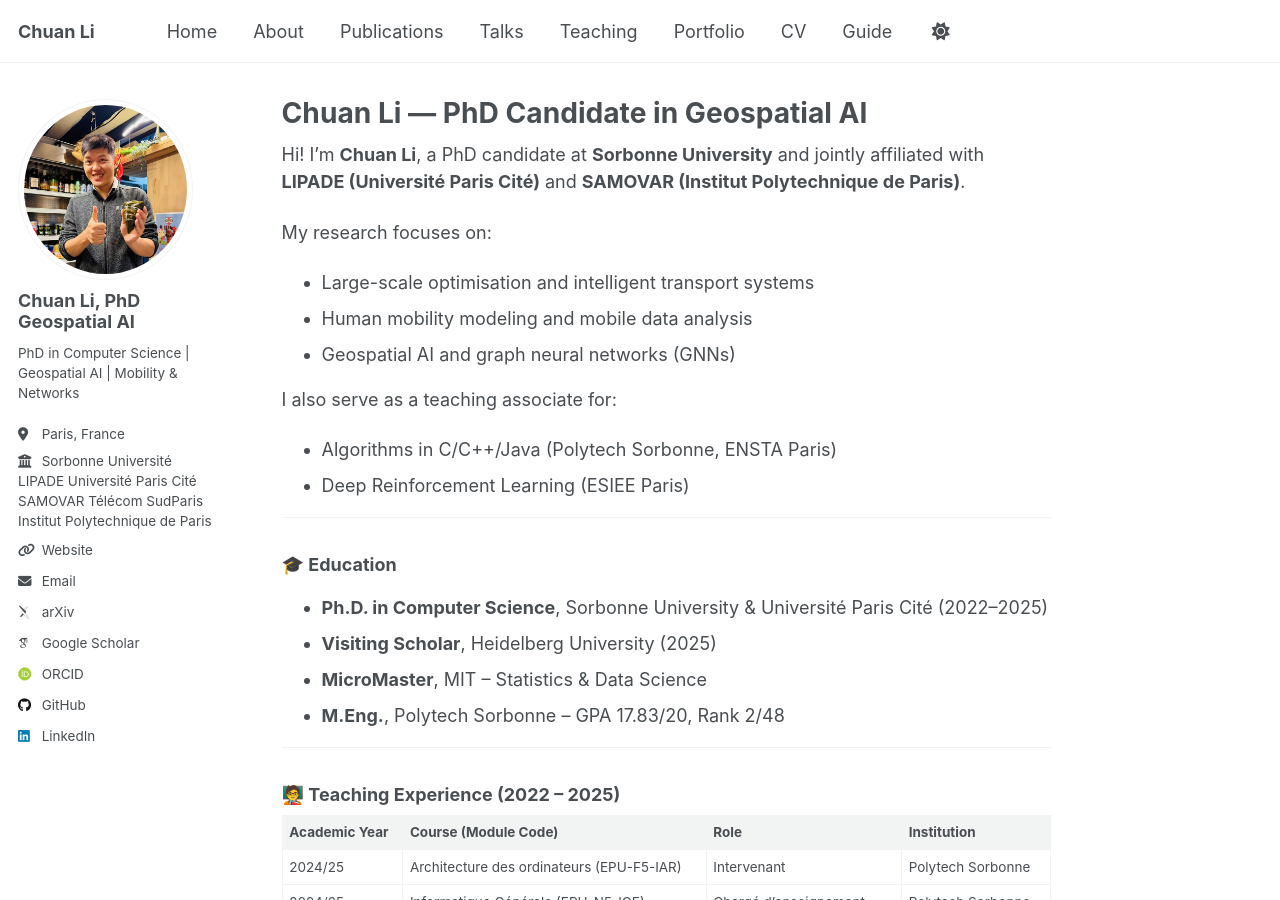
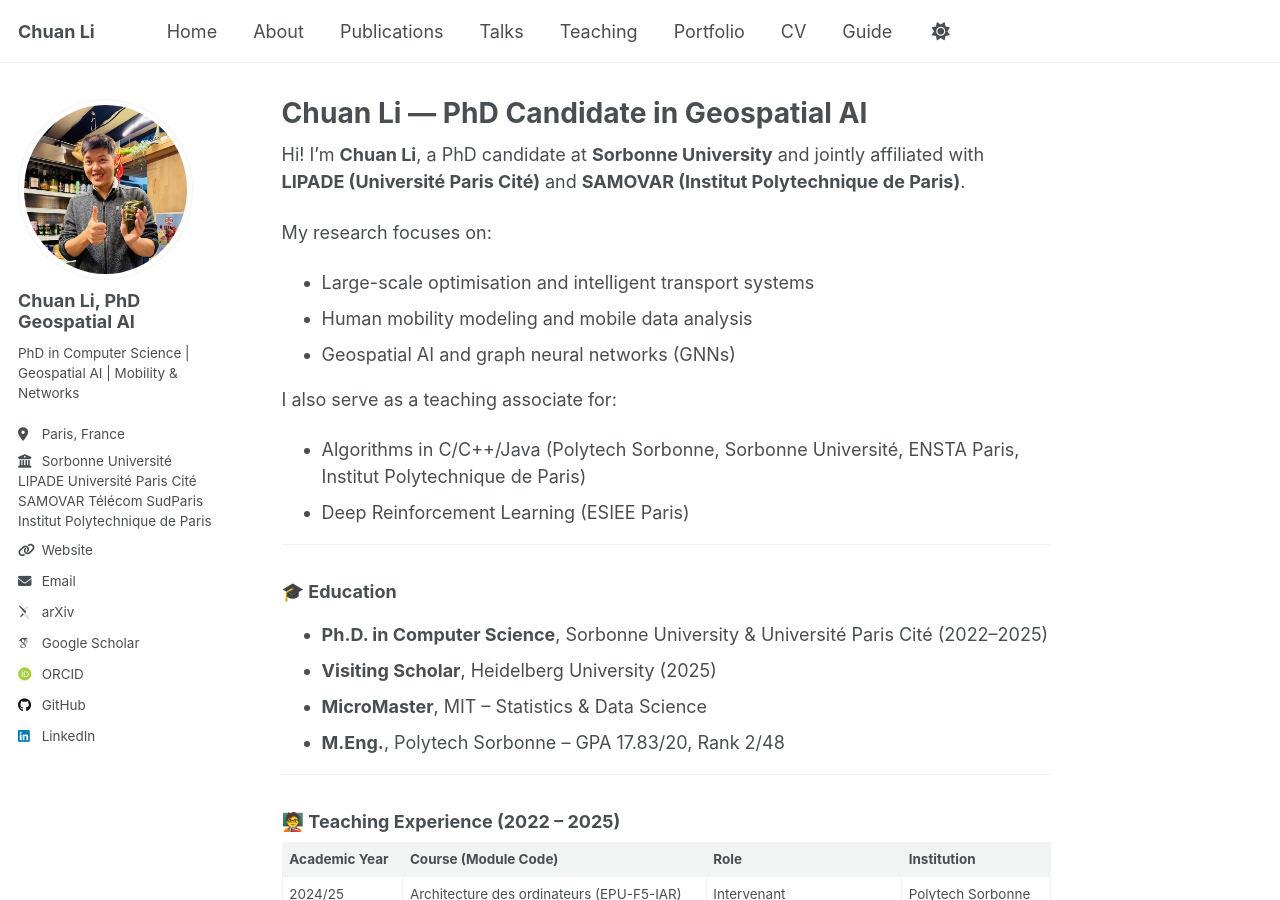
Before and after one commit to MrLIChuan/MrLIChuan.github.io, a Jekyll site: the page built from _pages/about.md, in a window 1280 px wide and 900 px high. Built offline with Jekyll 4.4.1, drawn with Linux system fonts in a browser that asks for light colours; some web fonts are replaced; a script that is not in the unit is left out.

Commit message:
Update about.md

```diff
--- a/_pages/about.md
+++ b/_pages/about.md
@@ -15,7 +15,7 @@ My research focuses on:
 - Geospatial AI and graph neural networks (GNNs)
 
 I also serve as a teaching associate for:
-- Algorithms in C/C++/Java (Polytech Sorbonne, ENSTA Paris)
+- Algorithms in C/C++/Java (Polytech Sorbonne, Sorbonne Université, ENSTA Paris, Institut Polytechnique de Paris)
 - Deep Reinforcement Learning (ESIEE Paris)
 
 ---
```
